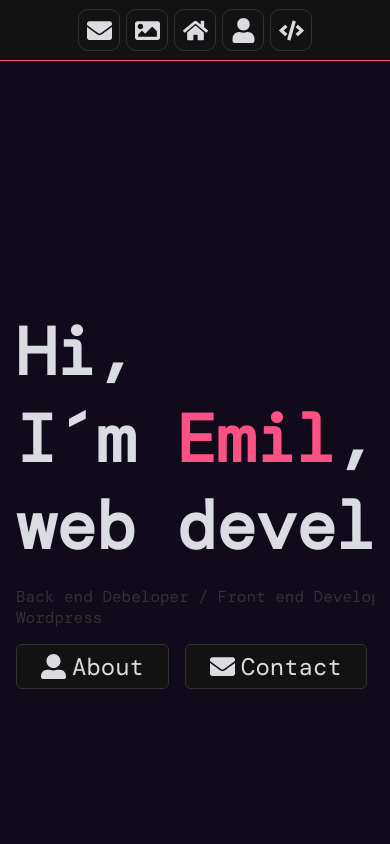
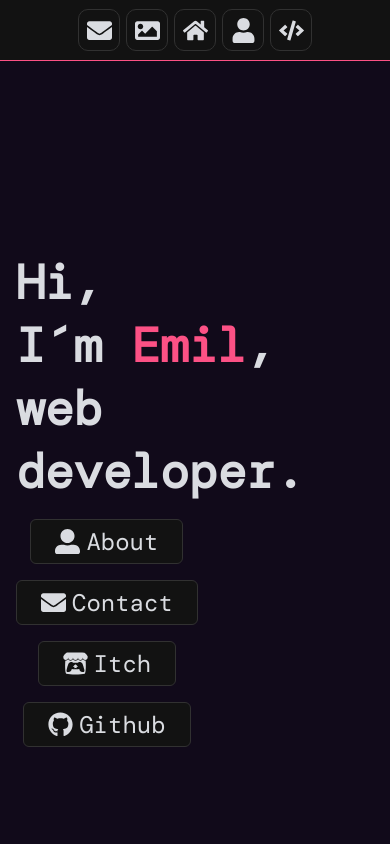
Before and after one commit to NoMoonie/crispy-disco, a React (Create React App) app: page / in a window 390 px wide. Shown: the top 844 px of the page. Built offline with nearby package versions, Linux system fonts and the light colour scheme.

Commit message:
added responsivenes

```diff
--- a/src/components/pagesComponets/homepage/Intro.tsx
+++ b/src/components/pagesComponets/homepage/Intro.tsx
@@ -19,13 +19,19 @@ const Box1 = styled.div`
 
 const Box1inner = styled(motion.span)`
     font-size: 25pt;
-    p {
+    .footer {
         font-size: 12pt;
         color: ${(props) => props.theme.main.bgAccent};
         margin-top: 1em;
     }
     span {
         color: ${(props) => props.theme.main.scbg};
+    }
+    @media (max-width: 768px) {
+        font-size: 18pt;
+        .footer {
+            display: none;
+        }
     }
 `;
 
@@ -43,7 +49,7 @@ const Intro: FC<Homepage> = ({ open, setOpen }) => {
                     <motion.h1 transition={transitions} variants={stagerdItems}>
                         web developer.
                     </motion.h1>
-                    <p>Back end Debeloper / Front end Developer / React / Electronjs / Wordpress </p>
+                    <p className="footer">Back end Debeloper / Front end Developer / React / Electronjs / Wordpress </p>
                 </Box1inner>
             </AnimatePresence>
             <ButtonWrapper open={open} setOpen={setOpen} />
--- a/src/components/util/ButtonWrapper.tsx
+++ b/src/components/util/ButtonWrapper.tsx
@@ -12,6 +12,10 @@ const Wrapper = styled.section`
     padding-top: 1em;
     display: flex;
     gap: 1em;
+    @media (max-width: 768px) {
+        display: grid;
+        grid-template-columns: repeat(1, 0.5fr);
+    }
 `;
 
 const ButtonWrapper: FC<Wrapperinterface> = ({ open, setOpen }) => {
--- a/src/pages/Home.tsx
+++ b/src/pages/Home.tsx
@@ -29,6 +29,9 @@ const Box2 = styled.div`
         transform: rotate(-15deg) scale(1.5);
         z-index: -1;
     }
+    @media (max-width: 768px) {
+        display: none;
+    }
 `;
 
 const Home = () => {
```
